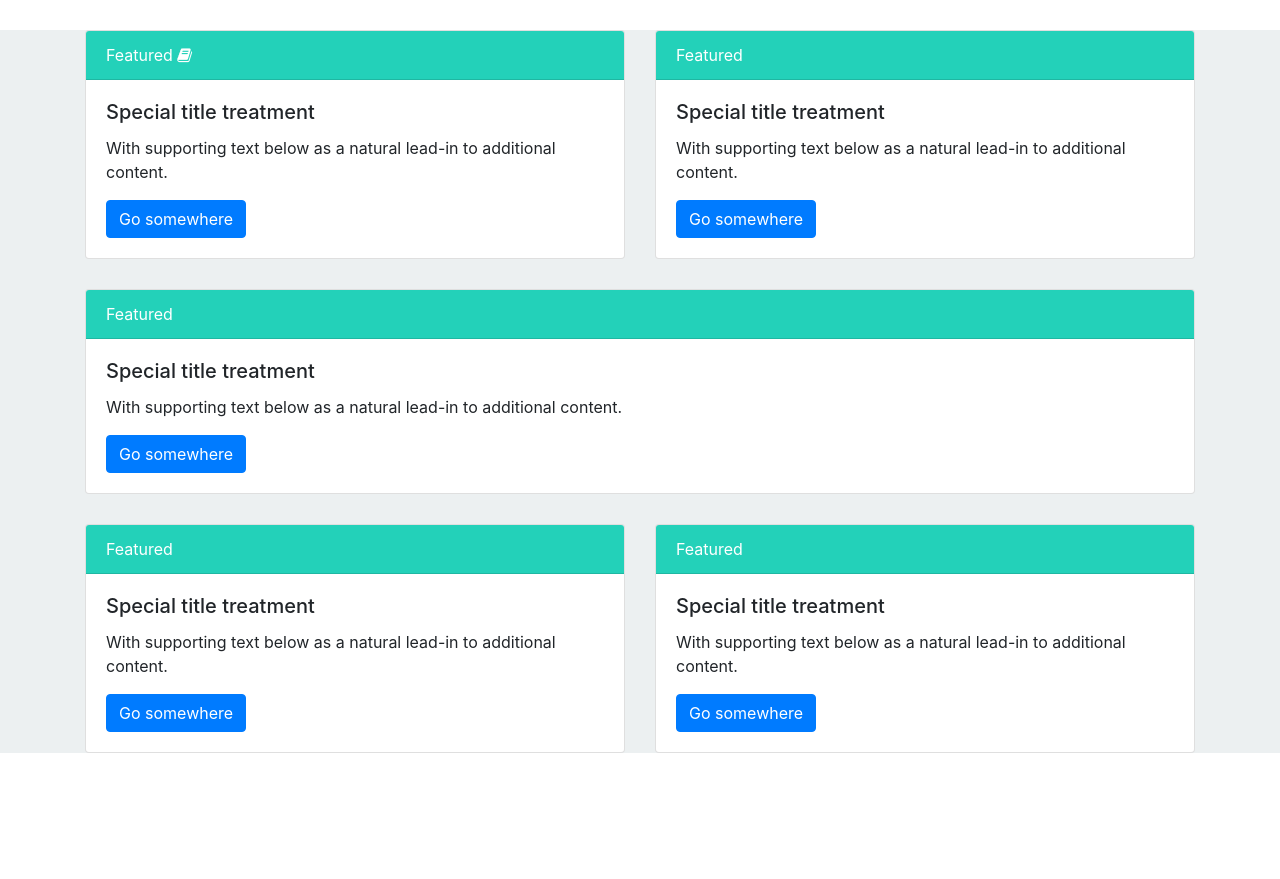
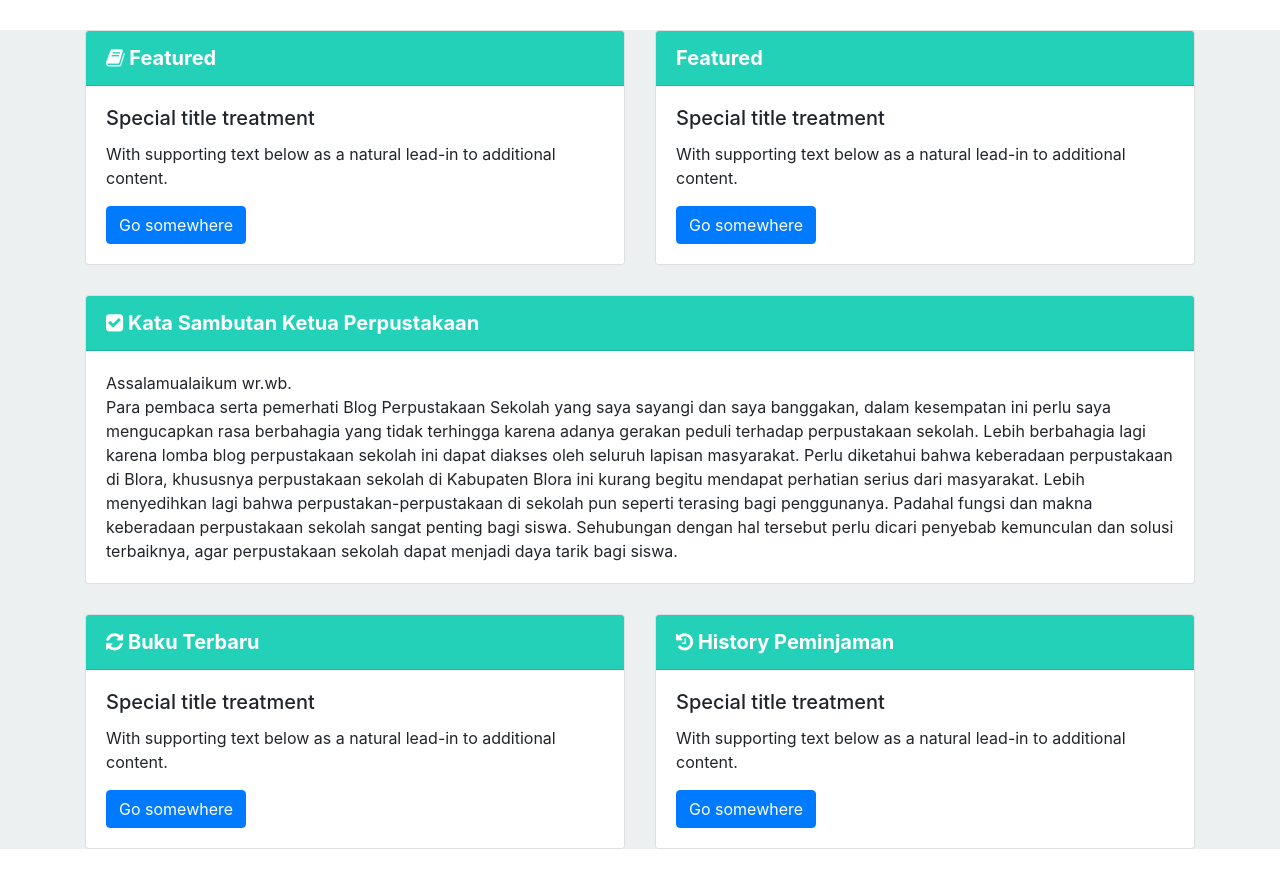
Before and after one commit to iniwahyu/perpustakaanonline, a PHP site: page / in a window 1280 px wide. Shown: the part 58-937 px from the top of the page. Before the commit the page ends 811 px from the top, so only its background shows below. Run offline with PHP 8.4, Linux system fonts and the light colour scheme.

Commit message:
mengedit halaman utama

```diff
--- a/asset/css/style.css
+++ b/asset/css/style.css
@@ -27,13 +27,20 @@
 }
 .section1 .card .card-header{
     background: #23D1b9;
+    font-size: 20px;
+    font-weight: 700;
 }
 .section2 .card .card-header{
     background: #23D1b9;
+    font-size: 20px;
+    font-weight: 700;
 }
 .section3 .card .card-header{
     background: #23D1b9;
+    font-size: 20px;
+    font-weight: 700;
 }
+
 /* --- BUKU --- */
 #body .card .table thead{
     background: #eee;
--- a/index.php
+++ b/index.php
@@ -24,7 +24,7 @@
         <div class="col-md-6">
             <div class="card">
                 <div class="card-header text-white" >
-                    Featured <i class="fa fa-book" aria-hidden="true"></i>
+                    <i class="fa fa-book " aria-hidden="true"></i> Featured
                 </div>
                 <div class="card-body">
                     <h5 class="card-title">Special title treatment</h5>
@@ -58,12 +58,21 @@
         <div class="col-md-12">
             <div class="card">
                 <div class="card-header text-white">
-                    Featured
+                    <i class="fa fa-check-square" aria-hidden="true"></i> Kata Sambutan Ketua Perpustakaan
                 </div>
                 <div class="card-body">
-                    <h5 class="card-title">Special title treatment</h5>
-                    <p class="card-text">With supporting text below as a natural lead-in to additional content.</p>
-                    <a href="#" class="btn btn-primary">Go somewhere</a>
+                    <p class="card-text">
+                    Assalamualaikum wr.wb.<br>
+                        Para pembaca serta pemerhati Blog Perpustakaan Sekolah yang saya sayangi dan saya
+                    banggakan, dalam kesempatan ini perlu saya mengucapkan rasa berbahagia yang tidak
+                    terhingga karena adanya gerakan peduli terhadap perpustakaan sekolah.
+                    Lebih berbahagia lagi karena lomba blog perpustakaan sekolah ini dapat diakses oleh seluruh lapisan masyarakat.
+                    Perlu diketahui bahwa keberadaan perpustakaan di Blora, khususnya perpustakaan sekolah di Kabupaten Blora ini kurang  begitu
+                    mendapat perhatian serius dari masyarakat. Lebih menyedihkan lagi bahwa perpustakan-perpustakaan di sekolah pun
+                    seperti terasing bagi penggunanya. Padahal fungsi dan makna keberadaan perpustakaan sekolah sangat penting bagi siswa.
+                    Sehubungan dengan hal tersebut perlu dicari penyebab kemunculan dan solusi terbaiknya, agar perpustakaan sekolah dapat
+                    menjadi daya tarik bagi siswa.
+                    </p>
                 </div>
             </div>
         </div>
@@ -79,7 +88,7 @@
         <div class="col-md-6">
             <div class="card">
                 <div class="card-header text-white">
-                    Featured
+                    <i class="fa fa-refresh" aria-hidden="true"></i> Buku Terbaru
                 </div>
                 <div class="card-body">
                     <h5 class="card-title">Special title treatment</h5>
@@ -92,7 +101,7 @@
         <div class="col-md-6">
             <div class="card">
                 <div class="card-header text-white">
-                    Featured
+                    <i class="fa fa-history" aria-hidden="true"></i> History Peminjaman
                 </div>
                 <div class="card-body">
                     <h5 class="card-title">Special title treatment</h5>
```
